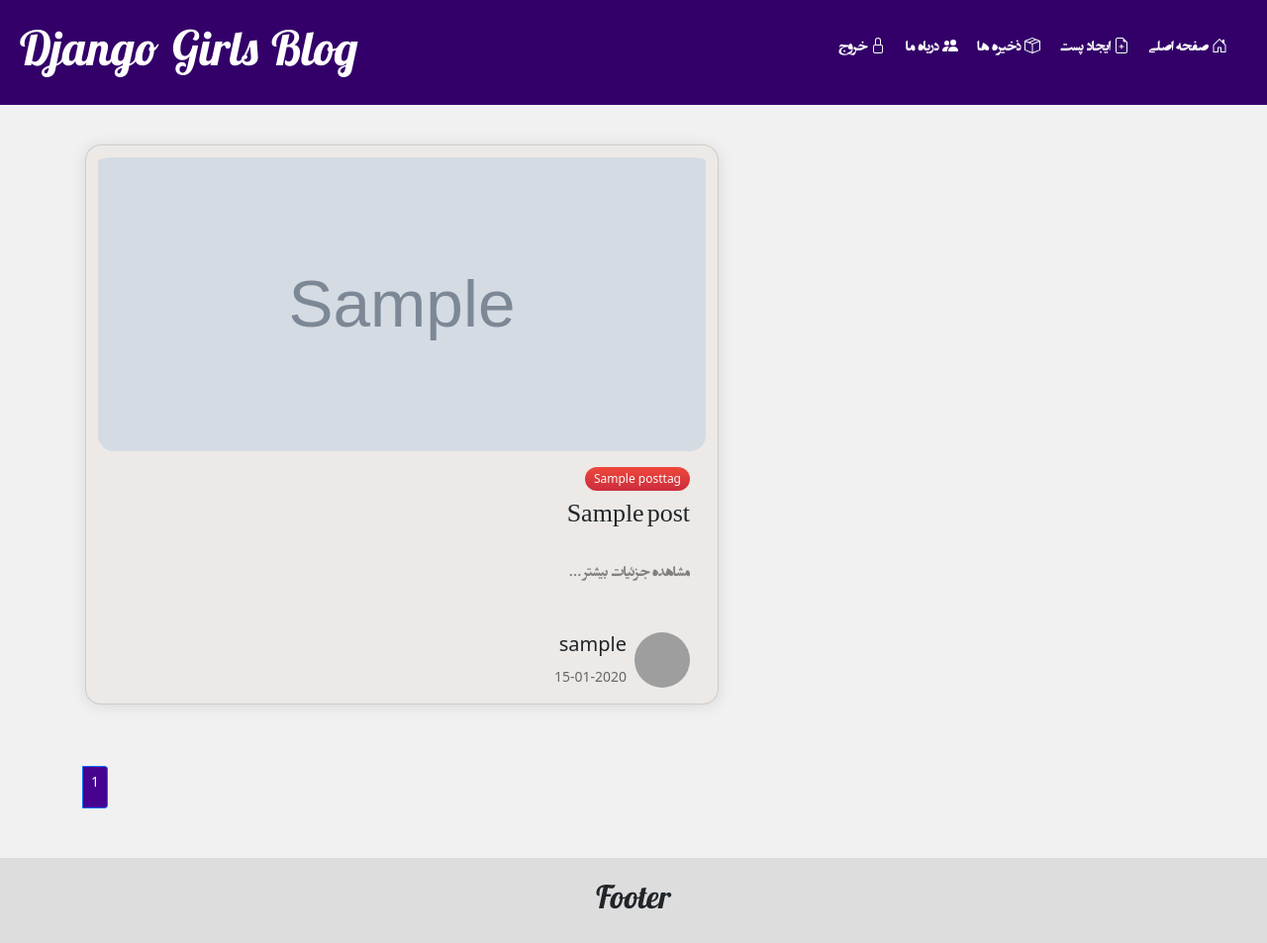
After one commit to Shohreh-Teimouri/FirstDjango, a Django app: page /tag/1/ in a window 1280 px wide. The commit adds this page. Shown: the whole page at 99% size. Run offline with Django 3.2, Linux system fonts and the light colour scheme; tables that the repository leaves empty hold one stand-in row (values such as "Sample post"); grey boxes marked "Sample" are stand-in pictures; grey boxes are pictures that could not be loaded.

Commit message:
My Django Girls app, add tag to each post

```diff
--- a/blog/admin.py
+++ b/blog/admin.py
@@ -1,11 +1,11 @@
 from django.contrib import admin
-from .models import Post, Comment, SiteAbout, PostView, PostCategory
+from .models import Post, Comment, SiteAbout, PostView, PostCategory, PostTag
 
 # Register your models here.
 
 
 class PostAdmin(admin.ModelAdmin):
-    list_display = ['__str__', 'auther', 'categories', 'published_date']
+    list_display = ['__str__', 'auther', 'categories', 'published_date',]
 
     class Meta:
         model = Post
@@ -29,3 +29,4 @@ admin.site.register(Comment, CommentAdmin)
 admin.site.register(SiteAbout)
 admin.site.register(PostView, PostViewAdmin)
 admin.site.register(PostCategory)
+admin.site.register(PostTag)
--- a/blog/models.py
+++ b/blog/models.py
@@ -1,6 +1,7 @@
 from cgitb import text
 from multiprocessing import AuthenticationError
 from turtle import title
+from django.db.models import Q
 from django.conf import settings
 from django.db import models
 from django.forms import CharField
@@ -33,6 +34,14 @@ class PostCategory(models.Model):
         return reverse('post-category', kwargs={'pk': self.pk})
 
 
+class PostTag(models.Model):
+    subject_tag = models.CharField(max_length=200, blank=True, verbose_name='تگ')
+
+    def __unicode__(self):
+        return self.subject_tag
+
+
+
 class Post(models.Model):
     title = models.CharField(max_length=250)
     text = models.TextField()
@@ -43,6 +52,7 @@ class Post(models.Model):
     image = models.ImageField(
         upload_to=upload_image_path, null=True, blank=True, verbose_name='Image')
     categories = models.ForeignKey(PostCategory, null=True, blank=True, verbose_name='Category', on_delete=models.CASCADE)
+    tag = models.ManyToManyField(PostTag, blank=True, verbose_name='تگ')
     # visit_count = models.IntegerField(default=0)
     # visitors = models.ManyToManyField(settings.AUTH_USER_MODEL,
     #                                  related_name='post_visitor',
@@ -60,6 +70,12 @@ class Post(models.Model):
 
     def get_absolute_url(self):
         return reverse ('post_detail', kwargs={"pk":self.pk})
+
+    # def search(self, query):
+    #     lookup = (Q(title__icontains=query) |
+    #               Q(text__icontains=query) |
+    #               Q(tag__icontains=query))
+    #     return self.get_queryset().filter(lookup, published_date__isnull=False).distinct()
 
 
 class Comment(models.Model):
--- a/blog/templates/blog/base.html
+++ b/blog/templates/blog/base.html
@@ -11,30 +11,31 @@
 </head>
 
 <body style="background: #f1f1f1">
-    <div class="page-header" style="background-color: #330069;">
+    <div class="page-header" style="background-color: #330069; font-family: 'Entezar1'; word-spacing: 3px; ">
         {% if user.is_authenticated %}
-        <a href="{% url 'post_new' %}" class="top-menu"><span class="glyphicon glyphicon-plus"></span></a>
-        <a href="{% url 'post_draft_list' %}" class="top-menu"><span class="glyphicon glyphicon-edit"></span></a>
-        <p class="top-menu">Hello {{ user.username }} <small>(<a href="{% url 'logout' %}">Log out</a>)</small></p>
+            <a href="{% url 'post_new' %}" class="top-menu"><span class="glyphicon glyphicon-plus"></span></a>
+            <a href="{% url 'post_draft_list' %}" class="top-menu"><span class="glyphicon glyphicon-edit"></span></a>
+            <p class="top-menu" style="direction: rtl;">سلام {{ user.username }} عزیز!</p>
         {% else %}
-        <a href="{% url 'login' %}" class="top-menu"><span class="glyphicon glyphicon-lock"></span></a>
+            <a href="{% url 'login' %}" class="top-menu"><span class="glyphicon glyphicon-lock"></span></a>
         {% endif %}
-        <a href="{% url 'post_new' %}" class="top-menu">
-            {% include './icons/file-earmark-plus.svg' %}
-        </a>
-        <a href="{% url 'post_draft_list' %}" class="top-menu">
+            <a href="{% url 'post_list'%}" class="top-menu" style="font-size: 16px;text-decoration: none;margin-top: 1rem;">صفحه
+                اصلی
+                {% include './icons/house-door.svg' %}
+            <a href="{% url 'post_new' %}" class="top-menu" style="font-size: 16px;text-decoration: none;margin-top: 1rem;">ایجاد پست
+            {% include './icons/file-earmark-plus.svg' %}</a>
+        <a href="{% url 'post_draft_list' %}" class="top-menu" style="font-size: 16px;text-decoration: none;margin-top: 1rem;">ذخیره ها
             {% include './icons/box-seam.svg' %}
         </a>
-        <a href="{% url 'post_list'%}" class="top-menu">
-            {% include './icons/house-door.svg' %}
+
         </a>
-        <a href="{% url 'about-us'%}" class="top-menu">
+        <a href="{% url 'about-us'%}" class="top-menu" style="font-size: 16px; text-decoration: none;margin-top: 1rem;">درباه ما
             {% include './icons/people-fill.svg' %}
         </a>
 
-        <!-- <a href="{% url 'register'%}" class="top-menu">
+        <a href="{% url 'logout' %}" class="top-menu" style="font-size: 16px;text-decoration: none;margin-top: 1rem;"> خروج
             {% include './icons/lock.svg' %}
-        </a> -->
+        </a>
 
         <h1><a href="/">Django Girls Blog</a></h1>
     </div>
--- /dev/null
+++ b/blog/templates/blog/post_tag_search.html
@@ -0,0 +1,72 @@
+{% extends 'blog/base.html' %}
+{% block content %}
+
+    {% for post in page_obj %}
+        <div class="card" style="display: flex; margin-left: 1rem; margin-bottom: 3rem;
+                                                flex-direction: column;
+                                                width: clamp(40rem, calc(20rem + 2vw), 15rem);
+                                                overflow: hidden;
+                                                box-shadow: 0 .1rem 1rem rgba(0, 0, 0, 0.1);
+                                                border-radius: 1em;
+                                                background: #ECE9E6; direction: rtl;">
+            <div class="card__header">
+                <img style="width: 100%; height: 309px; display: block; object-fit: cover; padding-top:12px; border-radius: 1em;"
+                    src="{{post.image.url}}" width="600">
+            </div>
+            <div class="card__body" style="padding: 1rem; display: flex; flex-direction: column; gap: .5rem;">
+
+                <span class="tag tag-red" style="align-self: flex-start;
+                                                                padding: .25em .75em;
+                                                                border-radius: 1em;
+                                                                font-size: .75rem; background: #cb2d3e;
+                                                                background: linear-gradient(to bottom, #ef473a, #cb2d3e);
+                                                                color: #fafafa;">{{ post_tag.subject_tag }}</span>
+
+
+                <p style="font-family: 'Entezar1';word-spacing: 3px; font-size: 26px;">{{post.title}}</p>
+                <a href="{% url 'post_detail' pk=post.pk%}"
+                    style="color: gray; text-decoration: none; font-family: 'Entezar1'; word-spacing: 3px;">
+                    <p>مشاهده جزئیات بیشتر ...</p>
+                </a>
+            </div>
+            <div class="card__footer" style="display: flex;
+                                                            padding: 1rem;
+                                                            margin-top: auto;">
+                <div class="user" style="display: flex; gap: .5rem;">
+                    <img src="https://i.pravatar.cc/40?img=3" class="user__image" style="border-radius: 50%; width: 56px;">
+                    <div class="user__info">
+                        <h5>{{post.auther}}</h5>
+                        {% if post.published_date %}
+                        <small style="color: #666;">{{post.published_date |date:'d-m-Y'}}</small>
+                        {%endif%}
+                    </div>
+                </div>
+            </div>
+        </div>
+    {%endfor%}
+        <div class="row">
+            <ul class="pagination pagination-sm" style="padding: 14px;">
+                <li class="page-item">
+                    <span class="step-links">
+                        {% if page_obj.has_previous %}
+                        <!-- <a class="page-link" href="?page=1">&laquo; first</a> -->
+                        <a style="color: black; font-family: Entezar1; font-size: large;" class="page-link"
+                            href="?page={{ page_obj.previous_page_number }}">قبلی</a>
+                        {% endif %}
+
+                        <span class="current">
+                        <li class="page-item active"><a class="page-link"
+                                style="background-color: #470390; height: 43px;">{{page_obj.number }}</a></li>
+                        <!-- page {{ page_obj.number }} of {{ page_obj.paginator.num_pages }}. -->
+                        </span>
+
+                        {% if page_obj.has_next %}
+                        <a style="color: black; font-family: Entezar1; font-size: large;" class="page-link"
+                            href="?page={{ page_obj.next_page_number }}">بعدی</a>
+                        <!-- <a class="page-link" href="?page={{ page_obj.paginator.num_pages }}">last &raquo;</a> -->
+                        {% endif %}
+                    </span>
+                </li>
+            </ul>
+        </div>
+{%endblock%}
--- a/blog/templates/registration/login.html
+++ b/blog/templates/registration/login.html
@@ -160,7 +160,7 @@ button{
         <!-- <input type="submit" value="ورود"> -->
         <input type="hidden" name="next" value="{{ next }}" />
         <div class="social">
-          <div2 class="fb"> آیا تاکنون ثبت نام نکرده اید</div2>
+          <div2 class="fb">آیا تاکنون ثبت نام نکرده اید!</div2>
           <div class="go"><a style="text-decoration:none" href="{% url 'register' %}">ثبت نام</a></div>
 
         </div>
--- a/blog/urls.py
+++ b/blog/urls.py
@@ -17,6 +17,7 @@ urlpatterns = [
     path('comment/<int:pk>/remove/', views.comment_remove, name='comment_remove'),
     path('about-us/', views.About_Us.as_view(), name='about-us'),
     path('category/<int:pk>/', views.post_category_detail, name='category'),
+    path('tag/<int:pk>/', views.post_index, name='tag'),
 
 
 
--- a/blog/views.py
+++ b/blog/views.py
@@ -1,6 +1,5 @@
-
+from msilib.schema import PublishComponent
 from multiprocessing import context
-import re
 from unicodedata import category
 from django.core.paginator import (Paginator, EmptyPage,PageNotAnInteger)
 from django.db.models import Count, Q, F
@@ -9,7 +8,7 @@ from django.http import Http404, HttpResponse, HttpResponseRedirect
 from django.utils import timezone
 from django.shortcuts import render, get_object_or_404
 from django.views import View
-from .models import Post, Comment, PostCategory, SiteAbout, PostView
+from .models import Post, Comment, PostCategory, PostTag, SiteAbout, PostView
 from .forms import PostForm, CommentForm, RegisterForm
 from django.shortcuts import redirect
 from django.contrib.auth.models import User
@@ -55,9 +54,9 @@ def post_list(request):
     about_us_info = SiteAbout.objects.all()
     recently_post = Post.objects.filter(published_date__isnull=False).order_by('-published_date')[:5]
     most_visit_post = posts.filter(num_views__gt=0).order_by('-num_views','-published_date')[:5]
-
     category_post = PostCategory.objects.filter(post__published_date__isnull=False).annotate(
         posts_count=Count('post')).all().order_by('-posts_count')
+
 
     paginator = Paginator(posts.order_by(sort), 5)
     page_number = request.GET.get('page')
@@ -69,7 +68,8 @@ def post_list(request):
         'about_us_info': about_us_info,
         'recently_posts':recently_post,
         'most_visit_post':most_visit_post,
-        'category_post': category_post
+        'category_post': category_post,
+
     }
     return render(request, 'blog/post_list.html', context)
 
@@ -104,6 +104,8 @@ def post_detail(request, pk):
     #     posts_count=Count('post')).order_by('-posts_count')
     category_post = PostCategory.objects.filter(post__published_date__isnull=False).annotate(
         posts_count=Count('post')).all().order_by('-posts_count')
+
+
 
     context = {
         'post': post,
@@ -294,3 +296,16 @@ def register_page(request):
                 username=name, email=email, password=password)
             return redirect('post_list')
     return render(request, './registration/register.html', {'register_form': register_form})
+
+
+def post_index(request, pk):
+    post_tag = get_object_or_404(PostTag, pk=pk)
+    related_post = Post.objects.filter(tag=post_tag, published_date__isnull=False)
+    # query = request.GET.get('q')
+    # if query:
+    #     post_list = Post.search(query)
+    paginator = Paginator(related_post, 4)
+    page_number = request.GET.get('page')
+    page_obj = paginator.get_page(page_number)
+
+    return render (request, 'blog/post_tag_search.html',{'post_tag':post_tag, 'page_obj':page_obj })
```
Also changed, not shown: blog/templates/blog/post_list.html (+14 -1 lines), blog/migrations/0014_posttag_post_tag.py (added), blog/migrations/0015_alter_post_tag.py (added).
